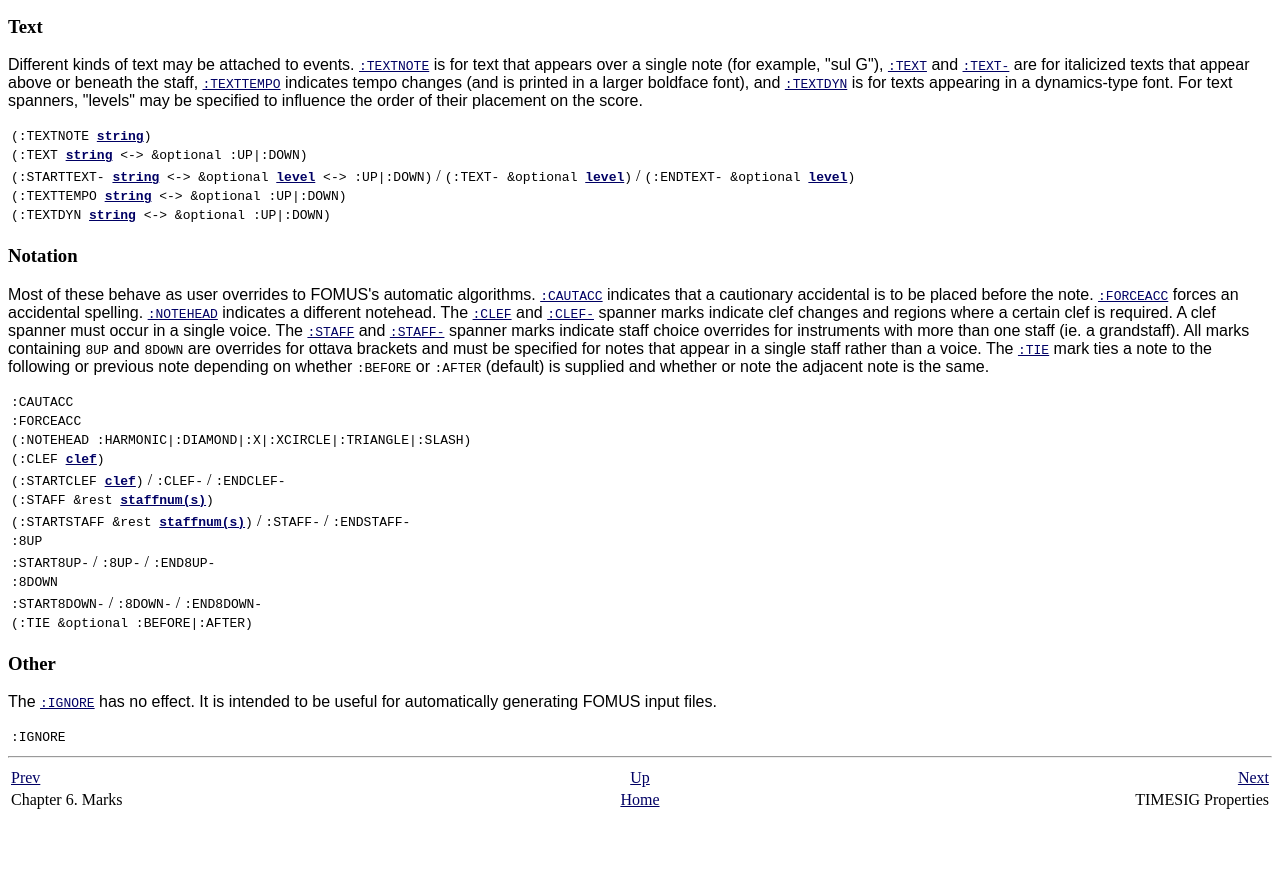
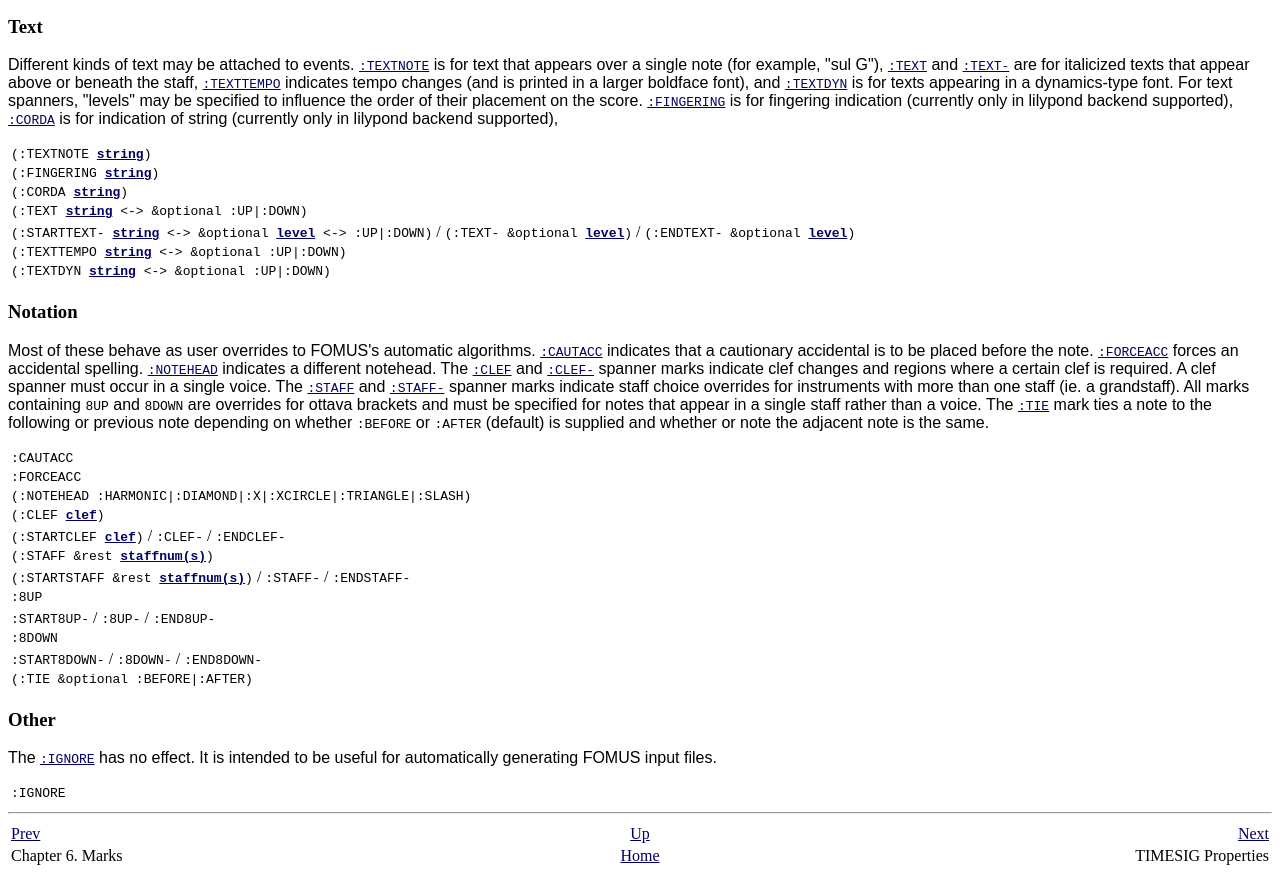
Before and after one commit to ormf/fomus, a plain HTML site: page doc/ch06s02.html in a window 1280 px wide. Shown: the part 2470-3346 px from the top of the page. Before the commit the page ends 3290 px from the top, so only its background shows below. Drawn offline with Linux system fonts and the light colour scheme.

Commit message:
all changes to :fingering and :corda committed

```diff
--- a/doc/ch06s02.html
+++ b/doc/ch06s02.html
@@ -94,7 +94,13 @@
 	<code class="function"><a href="ch06s02.html#mark.texttempo">:TEXTTEMPO</a></code> indicates tempo changes (and is printed in a larger boldface font),
 	and <code class="function"><a href="ch06s02.html#mark.textdyn">:TEXTDYN</a></code> is for texts appearing in a dynamics-type font.
 	For text spanners, "levels" may be specified to influence the order of their placement on the score.
-      </p><table class="simplelist" border="0" summary="Simple list"><tr><td><code class="function">(<a id="mark.textnote"></a>:TEXTNOTE <strong class="userinput"><code><a href="ch06s02.html#markarg.string">string</a></code></strong>)</code></td></tr><tr><td><code class="function">(<a id="mark.text"></a>:TEXT <strong class="userinput"><code><a href="ch06s02.html#markarg.string">string</a></code></strong> &lt;-&gt; &amp;optional
+        <code class="function"><a href="ch06s02.html#mark.fingering">:FINGERING</a></code> is for fingering indication (currently only in lilypond backend supported),
+        <code class="function"><a href="ch06s02.html#mark.corda">:CORDA</a></code> is for indication of string (currently only in lilypond backend supported),
+        </p><table class="simplelist" border="0" summary="Simple list">
+          <tr><td><code class="function">(<a id="mark.textnote"></a>:TEXTNOTE <strong class="userinput"><code><a href="ch06s02.html#markarg.string">string</a></code></strong>)</code></td></tr>
+          <tr><td><code class="function">(<a id="mark.fingering"></a>:FINGERING <strong class="userinput"><code><a href="ch06s02.html#markarg.string">string</a></code></strong>)</code></td></tr>
+          <tr><td><code class="function">(<a id="mark.corda"></a>:CORDA <strong class="userinput"><code><a href="ch06s02.html#markarg.string">string</a></code></strong>)</code></td></tr>
+          <tr><td><code class="function">(<a id="mark.text"></a>:TEXT <strong class="userinput"><code><a href="ch06s02.html#markarg.string">string</a></code></strong> &lt;-&gt; &amp;optional
 	  <code class="literal">:UP</code>|<code class="literal">:DOWN</code>)</code></td></tr><tr><td><code class="function">(<a id="mark.text-"></a>:STARTTEXT- <strong class="userinput"><code><a href="ch06s02.html#markarg.string">string</a></code></strong> &lt;-&gt;
 	  &amp;optional <strong class="userinput"><code><a href="ch06s02.html#markarg.level">level</a></code></strong> &lt;-&gt; <code class="literal">:UP</code>|<code class="literal">:DOWN</code>)</code>
 	  / <code class="function">(:TEXT- &amp;optional
```
Also changed, not shown: 13 other files.
